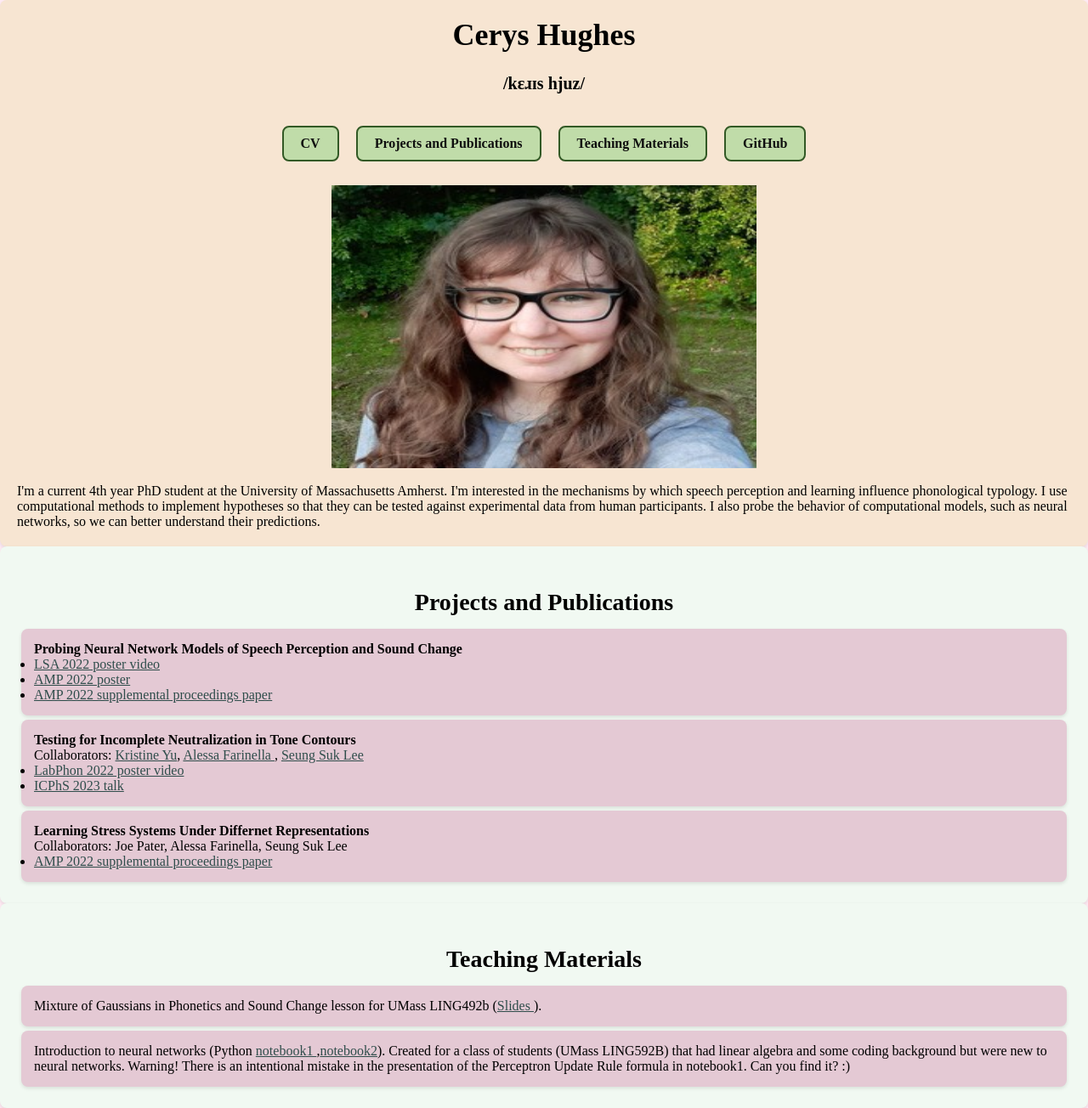
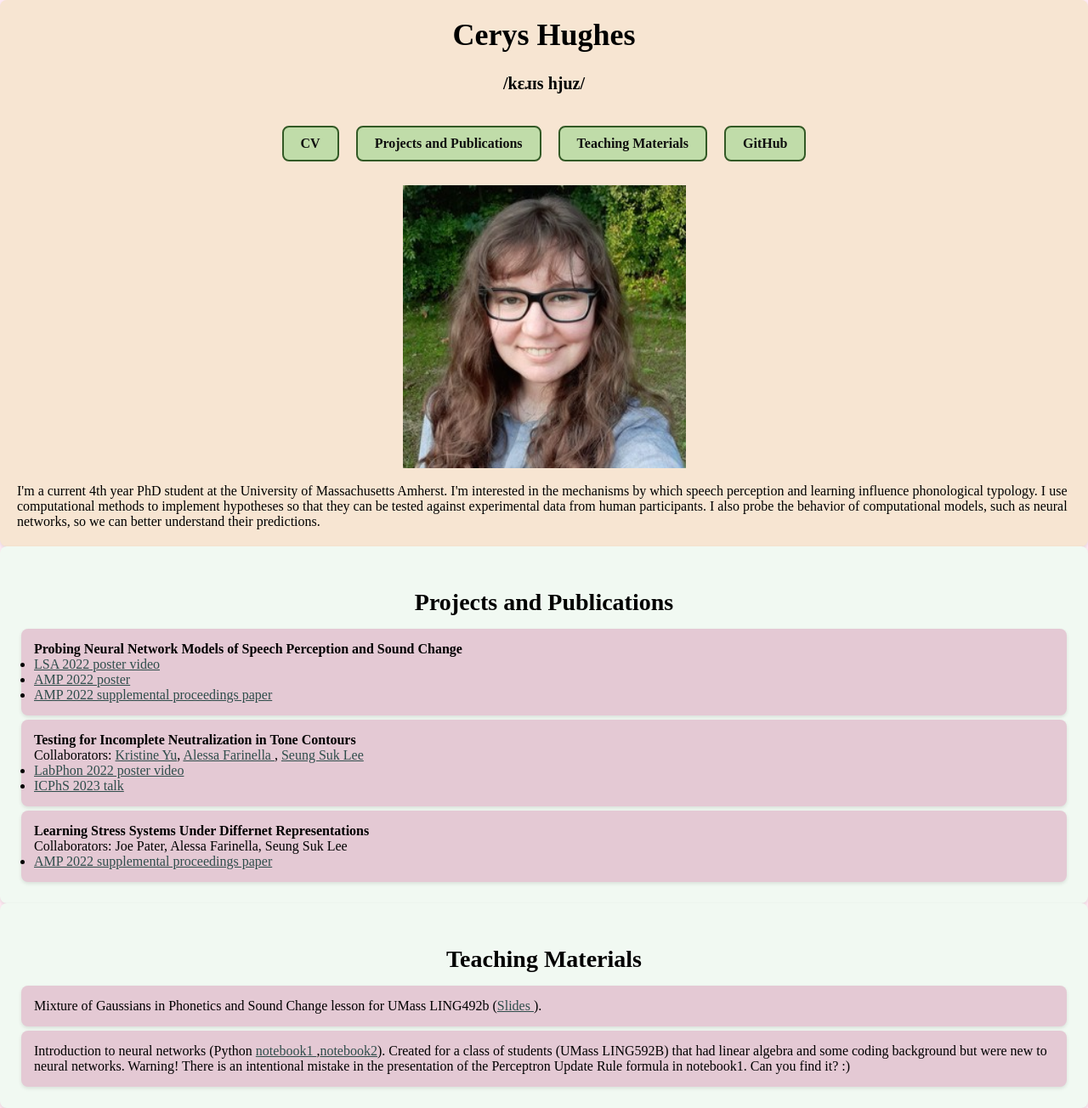
Before and after one commit to ceryshughes/ceryshughes.github.io, a Jekyll site: the page built from index.markdown, in a window 1280 px wide. Shown: the whole page at 85% size. Built offline with Jekyll 4.4.1, drawn with Linux system fonts in a browser that asks for light colours.

Commit message:
Fixed image scale

```diff
--- a/index.markdown
+++ b/index.markdown
@@ -12,7 +12,7 @@ layout: my_blank_layout
 <a href="#teaching"><li>Teaching Materials</li></a>
 <a href="https://github.com/ceryshughes"><li>GitHub</li></a></ul></nav>
 <br>
-<img src="/files/personal/official_pic.jpg" width="500" height="333" class="center">
+<img src="/files/personal/official_pic.jpg" width="333" height="333" class="center">
 <br>
 I'm a current 4th year PhD student at the University of Massachusetts Amherst. I'm interested in the mechanisms by which speech perception and learning influence phonological typology. I use computational methods to implement hypotheses so that they can be tested against experimental data from human participants. I also probe the behavior of computational models, such as neural networks, so we can better understand their predictions.
 
```
